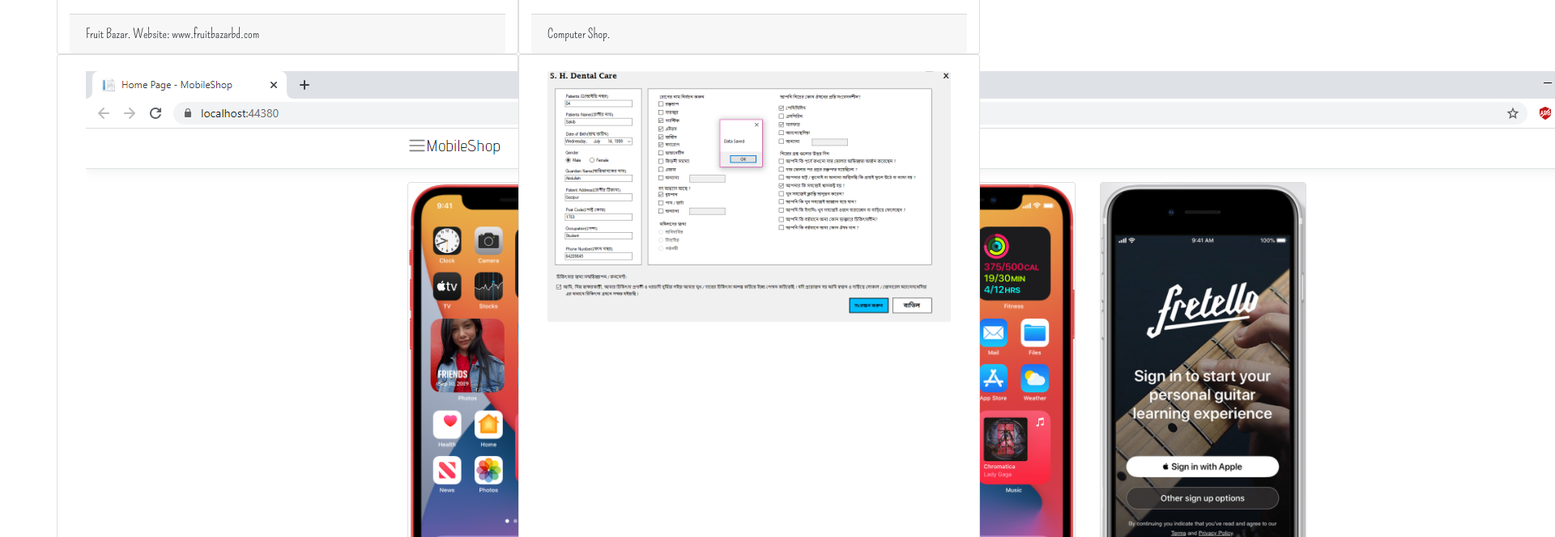
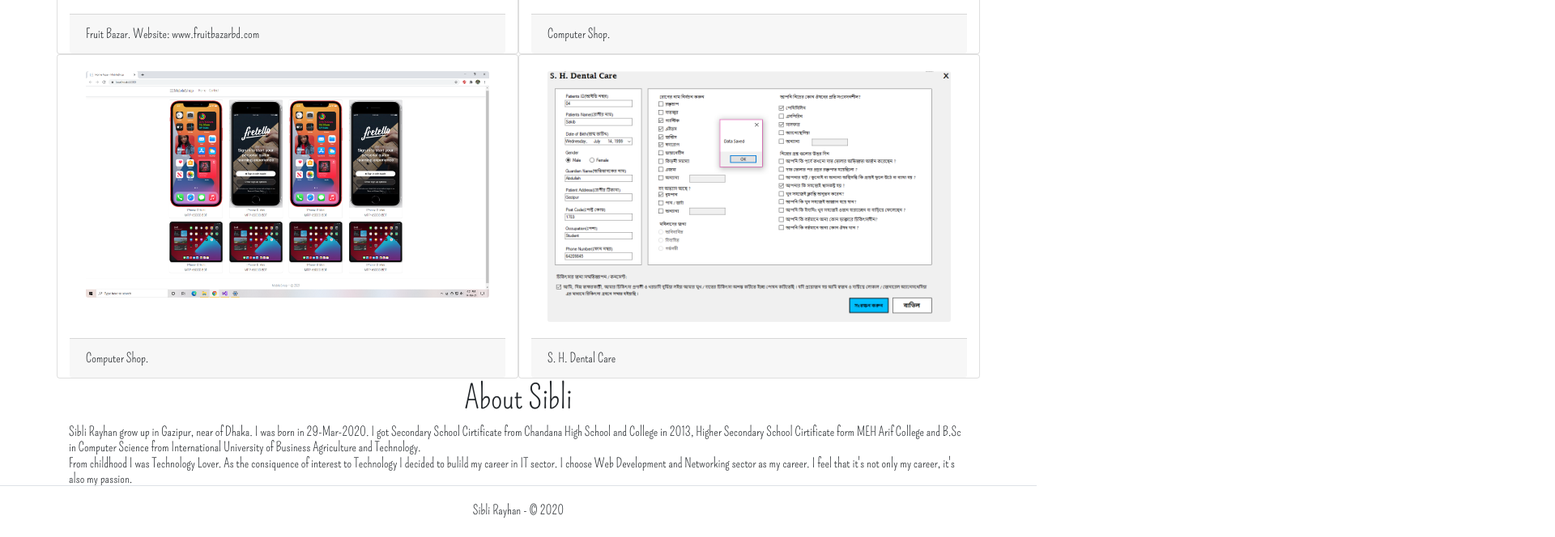
Before and after one commit to siblirayhan/siblirayhan.github.io, a plain HTML site: page index.html in a window 1280 px wide. Shown: the part 1552-2216 px from the top of the page at 81% size, 1920 px wide, since content can reach past the window. Drawn offline with nearby package versions, Linux system fonts and the light colour scheme.

Commit message:
Update index.html

```diff
--- a/index.html
+++ b/index.html
@@ -124,7 +124,7 @@
             </div>
             <div class="card col-sm-6">
                 <div class="card-body">
-                    <img src="css/2021-01-14 (2).png">
+                    <img src="css/2021-01-14 (2).png" class="card-img">
                 </div>
                 <div class="card-footer">
                     Computer Shop.
```
